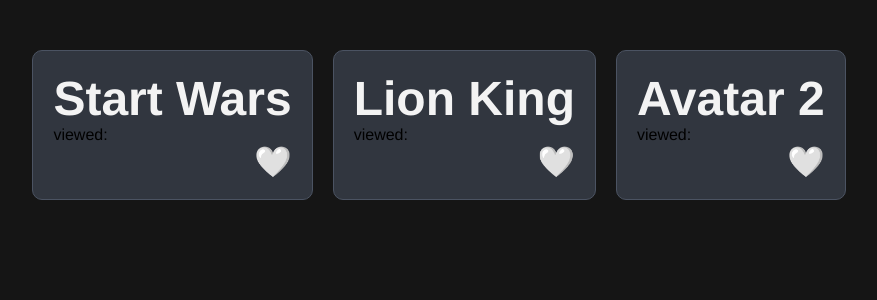
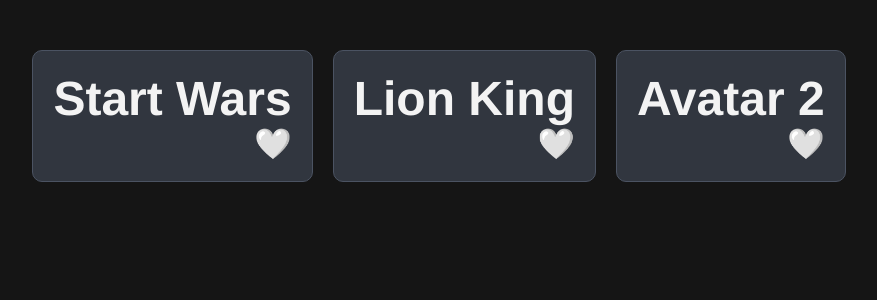
Before and after one commit to easazade/learn-javascript, a React (Vite) app in the folder simple-react-app/: page / in a window 1280 px wide. Shown: the top 300 px of the page, without its empty margins (201-1078 px from the left). Built offline with nearby package versions, Linux system fonts and the light colour scheme.

Commit message:
update code

```diff
--- a/simple-react-app/src/App.jsx
+++ b/simple-react-app/src/App.jsx
@@ -1,7 +1,7 @@
 import { useEffect, useState } from 'react'
 
 const Card = ({ title }) => {
-  const [count, setCount] = useState(0)
+  const [likeCount, setLikeCount] = useState(0)
   const [hasLiked, setHasLiked] = useState(false)
 
   // the deps arguments will make useEffect to apply/call the effect only when given deps change.
@@ -9,7 +9,7 @@
     console.log(`${title} like status: ${hasLiked}`)
   }, [hasLiked, title])
 
-  // one of the most common use cases of useEffects hook is to define a useEffect with empty array for deps
+  // one of the most common use cases of useEffects hook is to define a useEffect with empty array as deps arg
   // that makes its effect callback to only run once when component is mounted.
 
   useEffect(() => {
@@ -21,11 +21,13 @@
     // callback like: prev => prev +1 instead of just prev + 1
     // This recommendation exists because state updates in React are asynchronous and may be batched.
     // If you read count directly when updating state, you might read a stale value.
-    <div className="card" onClick={() => setCount((prev) => prev + 1)}>
+    <div className="card" onClick={() => setLikeCount((prev) => prev + 1)}>
       <h2>{title}</h2>
       {/* {count || null} is the same as {count ? count : null} */}
-      <p>viewed: {count || null}</p>
       <button onClick={() => setHasLiked(!hasLiked)}>
+        <span style={{ fontSize: 12, color: 'white' }}>
+          {likeCount || null}
+        </span>{' '}
         {hasLiked ? '❤️' : '🤍'}
       </button>
     </div>
```
